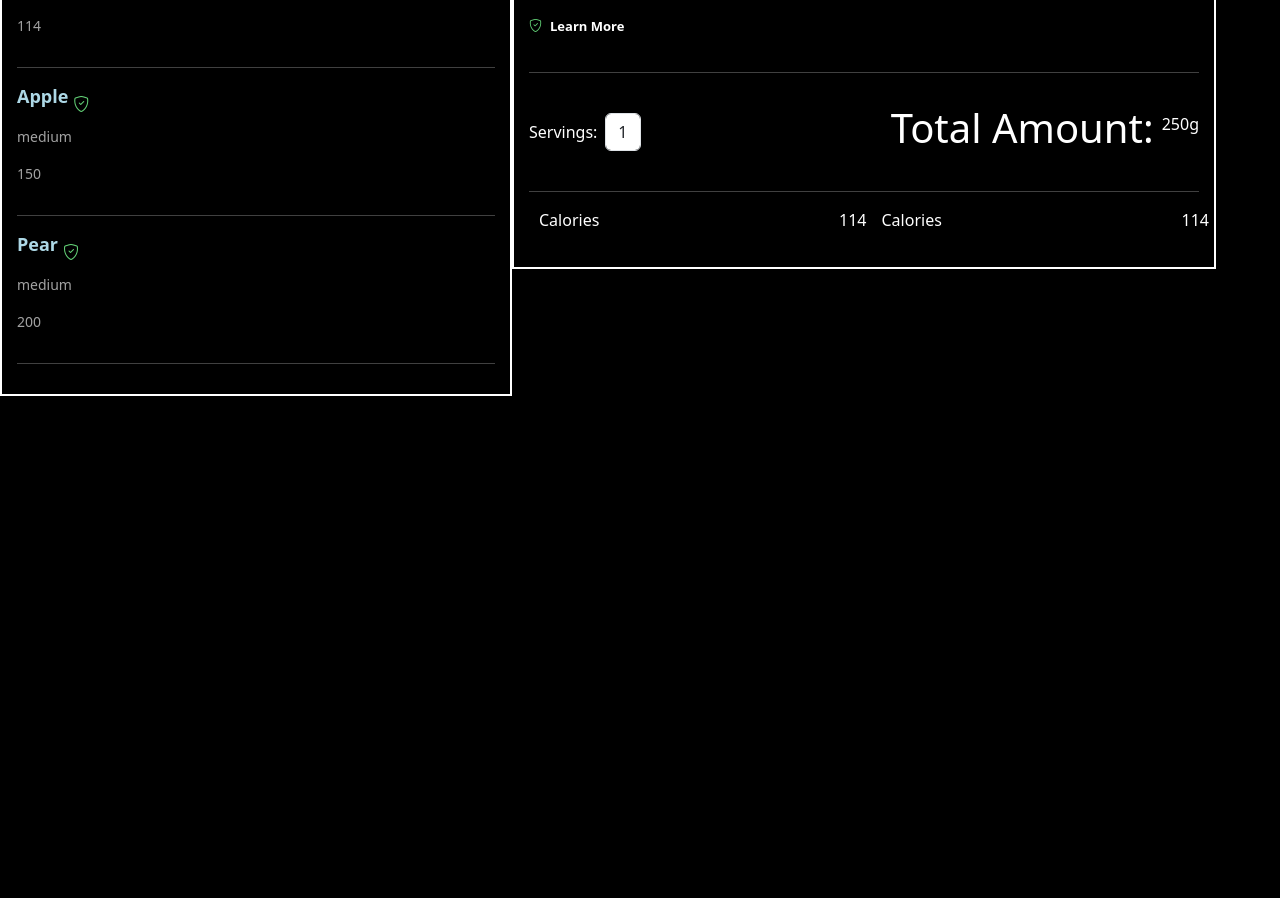
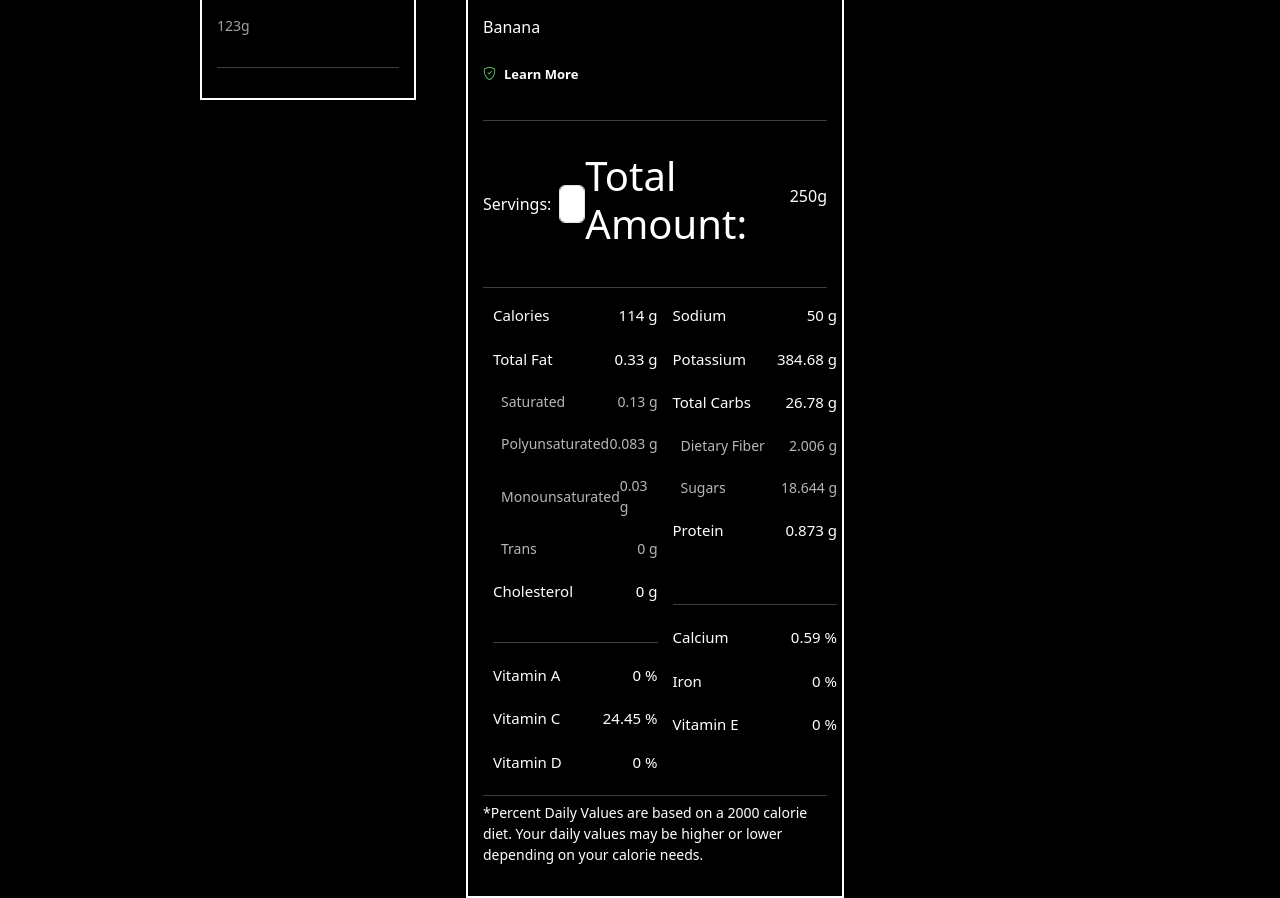
Before and after one commit to Ottawa-Coders/fitness-tracker, a Next.js app: page /food in a window 1280 px wide. Shown: the part 353-1251 px from the top of the page. Before the commit the page ends 800 px from the top, so only its background shows below. Built offline with nearby package versions, Linux system fonts and the light colour scheme.

Commit message:
completing the nutritional facts component

```diff
--- a/app/food/page.tsx
+++ b/app/food/page.tsx
@@ -7,30 +7,28 @@ import { FOOD_SECONDARY_TAB } from "../constants";
 import ResultBox from "@/pages/components/ResultBox";
 
 import NutritionFacts from "@/pages/components/NutritionFacts";
+import { FDCFood, FDCFoodNutrient, FDCResponse } from "@/pages/constants";
 
 export default function Home() {
-  const [results, setResults] = useState([
-    {
-      name: "Banana",
-      calorie: "114",
-      size: "medium",
-    },
-    {
-      name: "Apple",
-      calorie: "150",
-      size: "medium",
-    },
-    {
-      name: "Pear",
-      calorie: "200",
-      size: "medium",
-    },
-  ]);
+  const results: FDCResponse = {
+    foods: [
+      {
+        description: "Banana",
+        brandName: "Kellogs",
+        ingredients: "Banana",
+        packageWeight: "123g",
+        foodNutrients: [
+          { nutrientName: "string", unitName: "string", value: 12 },
+        ],
+      },
+    ],
+  };
 
   const [nutrition, setNutrition] = useState({
     description: "Banana",
+    unitName: "g",
     calorie: 114,
-    totalFat: 0,
+    totalFat: 0.33,
     saturatedFat: 0.13,
     polyunsaturatedFat: 0.083,
     nonSaturatedFat: 0.03,
@@ -58,12 +56,12 @@ export default function Home() {
         secondaryTabs={FOOD_SECONDARY_TAB}
       />
       <main>
-        <div className="w-full overflow-hidden flex">
-          <div className="w-[40%] text-white">
+        <div className="w-full overflow-hidden flex pl-[200px]">
+          <div className="w-[20%] text-white mr-[50px]">
             Matching Foods
-            <ResultBox results={results} />
+            <ResultBox {...results} />
           </div>
-          <div className="w-[55%] text-white">
+          <div className="w-[35%] text-white">
             <NutritionFacts nutrition={nutrition} />
           </div>
         </div>
--- a/app/food/search/page.tsx
+++ b/app/food/search/page.tsx
@@ -1,4 +1,4 @@
-'use client'
+"use client";
 
 import React, { useState } from "react";
 import Image from "next/image";
@@ -6,7 +6,7 @@ import NavHeader from "../../../pages/components/NavHeader/NavHeader";
 import { FOOD_SECONDARY_TAB } from "@/app/constants";
 import { FDCFood, FDCResponseData } from "@/pages/constants";
 
-import ResultBox from "@/pages/components/ResultBox/ResultBox";
+import ResultBox from "@/pages/components/ResultBox";
 
 import styles from "./page.module.css";
 
@@ -15,10 +15,10 @@ export default function Home() {
   const handleSearchChange = async (
     event: React.KeyboardEvent<HTMLInputElement>
   ) => {
-    if (event.key === 'Enter') {
+    if (event.key === "Enter") {
       const body = {
-        searchTerm: (event.target as HTMLInputElement).value
-      }
+        searchTerm: (event.target as HTMLInputElement).value,
+      };
 
       //do some search
       const response = await fetch("/api/food/search/fdc/routes", {
@@ -27,9 +27,9 @@ export default function Home() {
       })
         .then((response) => response.json())
         .then((data) => {
-          let res = data as unknown as FDCResponseData
-          const searchResults = res.results.foods
-          setResults([...searchResults])
+          let res = data as unknown as FDCResponseData;
+          const searchResults = res.results.foods;
+          setResults([...searchResults]);
         });
     }
   };
--- a/pages/components/NutritionFacts.tsx
+++ b/pages/components/NutritionFacts.tsx
@@ -3,6 +3,7 @@ import React from "react";
 type Props = {
   nutrition: {
     description: string;
+    unitName: string;
     calorie: number;
     totalFat: number;
     saturatedFat: number;
@@ -69,20 +70,129 @@ function NutritionFacts(props: Props) {
 
         <hr className="mx-[auto] w-[100%] bg-white" />
 
-        <div className="my-[4px] mx-[10px] w-full gap-[15px] flex">
-          <div className="w-[50%]">
+        <div className="my-[4px] mx-[10px] w-full gap-[15px] flex text-[15px]">
+          <div className="w-[50%] flex flex-col gap-[5px]">
             <div className="flex-row-global">
               <p>Calories</p>
-              <p>{nutrition.calorie}</p>
+              <p>
+                {nutrition.calorie} {nutrition.unitName}
+              </p>
+            </div>
+            <div className="flex-row-global">
+              <p>Total Fat</p>
+              <p>
+                {nutrition.totalFat} {nutrition.unitName}
+              </p>
+            </div>
+            <div className="pl-[8px] text-[14px] text-[#B7B7B7] flex flex-col gap-[5px]">
+              <div className="flex-row-global">
+                <p>Saturated</p>
+                <p>
+                  {nutrition.saturatedFat} {nutrition.unitName}
+                </p>
+              </div>
+              <div className="flex-row-global">
+                <p>Polyunsaturated</p>
+                <p>
+                  {nutrition.polyunsaturatedFat} {nutrition.unitName}
+                </p>
+              </div>
+              <div className="flex-row-global">
+                <p>Monounsaturated</p>
+                <p>
+                  {nutrition.nonSaturatedFat} {nutrition.unitName}
+                </p>
+              </div>
+              <div className="flex-row-global">
+                <p>Trans</p>
+                <p>
+                  {nutrition.transFat} {nutrition.unitName}
+                </p>
+              </div>
+            </div>
+            <div className="flex-row-global">
+              <p>Cholesterol</p>
+              <p>
+                {nutrition.cholesterol} {nutrition.unitName}
+              </p>
+            </div>
+
+            <hr className="mx-[auto] w-[100%] bg-white mt-[18px]" />
+
+            <div className="flex-row-global">
+              <p>Vitamin A</p>
+              <p>{nutrition.vitaminA} %</p>
+            </div>
+            <div className="flex-row-global">
+              <p>Vitamin C</p>
+              <p>{nutrition.vitaminC} %</p>
+            </div>
+            <div className="flex-row-global">
+              <p>Vitamin D</p>
+              <p>{nutrition.vitaminD} %</p>
             </div>
           </div>
-          <div className="w-[50%]">
+          <div className="w-[50%] flex flex-col gap-[5px]">
             <div className="flex-row-global">
-              <p>Calories</p>
-              <p>{nutrition.calorie}</p>
+              <p>Sodium</p>
+              <p>
+                {nutrition.sodium} {nutrition.unitName}
+              </p>
+            </div>
+            <div className="flex-row-global">
+              <p>Potassium</p>
+              <p>
+                {nutrition.potassium} {nutrition.unitName}
+              </p>
+            </div>
+            <div className="flex-row-global">
+              <p>Total Carbs</p>
+              <p>
+                {nutrition.totalCarbs} {nutrition.unitName}
+              </p>
+            </div>
+            <div className="pl-[8px] text-[14px] text-[#B7B7B7] flex flex-col gap-[5px]">
+              <div className="flex-row-global">
+                <p>Dietary Fiber</p>
+                <p>
+                  {nutrition.fiber} {nutrition.unitName}
+                </p>
+              </div>
+              <div className="flex-row-global">
+                <p>Sugars</p>
+                <p>
+                  {nutrition.sugar} {nutrition.unitName}
+                </p>
+              </div>
+            </div>
+            <div className="flex-row-global">
+              <p>Protein</p>
+              <p>
+                {nutrition.protein} {nutrition.unitName}
+              </p>
+            </div>
+
+            <hr className="mx-[auto] w-[100%] bg-white mt-[42px]" />
+            <div className="flex-row-global">
+              <p>Calcium</p>
+              <p>{nutrition.calcium} %</p>
+            </div>
+            <div className="flex-row-global">
+              <p>Iron</p>
+              <p>{nutrition.iron} %</p>
+            </div>
+            <div className="flex-row-global">
+              <p>Vitamin E</p>
+              <p>{nutrition.vitaminE} %</p>
             </div>
           </div>
         </div>
+
+        <hr className="mx-[auto] w-[100%] bg-white my-[6px]" />
+        <p className="text-[14px]">
+          *Percent Daily Values are based on a 2000 calorie diet. Your daily
+          values may be higher or lower depending on your calorie needs.
+        </p>
       </div>
     </>
   );
--- a/pages/components/ResultBox.tsx
+++ b/pages/components/ResultBox.tsx
@@ -1,25 +1,24 @@
 import React from "react";
+import { FDCResponse } from "@/pages/constants";
 
-type Props = {
-  results: any[];
-};
-
-function ResultBox(props: Props) {
+const ResultBox: React.FC<FDCResponse> = ({ foods }) => {
   return (
     <>
       <div className="border-white border-[2px] w-full p-[15px] h-max-[500px]">
-        {props.results.map((item, index) => {
+        {foods.map((item, index) => {
           return (
-            <div key="index">
+            <div key={index}>
               <div className="flex flex-col items-start">
                 <div className="flex flex-row items-center">
                   <p className="app-link w-auto font-semibold text-[18px]">
-                    {item.name}
+                    {item.description}
                   </p>
                   <i className="bi bi-shield-check text-[#63D277] ml-[5px]"></i>
                 </div>
-                <p className="text-[#A2A2A2] text-[14px]">{item.size}</p>
-                <p className="text-[#A2A2A2] text-[14px]">{item.calorie}</p>
+                <p className="text-[#A2A2A2] text-[14px]">{item.brandName}</p>
+                <p className="text-[#A2A2A2] text-[14px]">
+                  {item.packageWeight}
+                </p>
               </div>
               <hr className="my-[15px] mx-[auto] w-[100%] bg-white"></hr>
             </div>
@@ -28,6 +27,6 @@ function ResultBox(props: Props) {
       </div>
     </>
   );
-}
+};
 
 export default ResultBox;
--- a/pages/components/ResultBox/ResultBox.tsx
+++ /dev/null
@@ -1,23 +0,0 @@
-import React from 'react'
-
-import styles from './ResultBox.module.css'
-
-type Props={
-  results: any[]
-}
-
-function ResultBox(props:Props) {
-
-  return (
-    <>
-    <div className={styles.resultBoxContainer}>
-      ResultBox
-      {props.results.map((r) => {
-        return <div>{r.description}</div>
-      })}
-    </div>
-    </>
-  )
-}
-
-export default ResultBox
```
